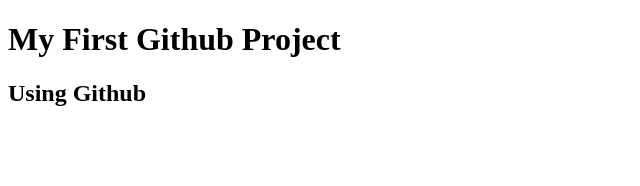
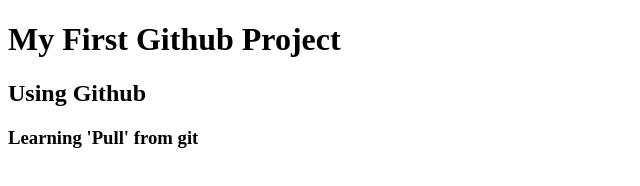
Before and after one commit to Mostary21/myfirstproject, a plain HTML site: page index.html in a window 1280 px wide. Shown: the whole page, without its empty margins (0-640 px from the left). Drawn offline with Linux system fonts and the light colour scheme.

Commit message:
Update index.html

```diff
--- a/index.html
+++ b/index.html
@@ -8,5 +8,6 @@
 <body>
     <h1>My First Github Project</h1>
     <h2>Using Github</h2>
+    <h3>Learning 'Pull' from git</h3>
 </body>
 </html>
```
